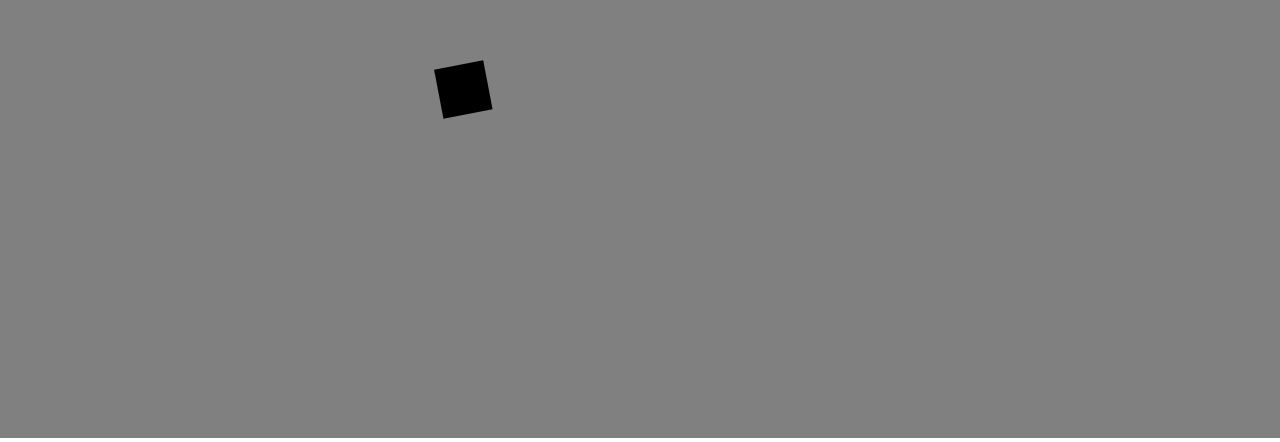
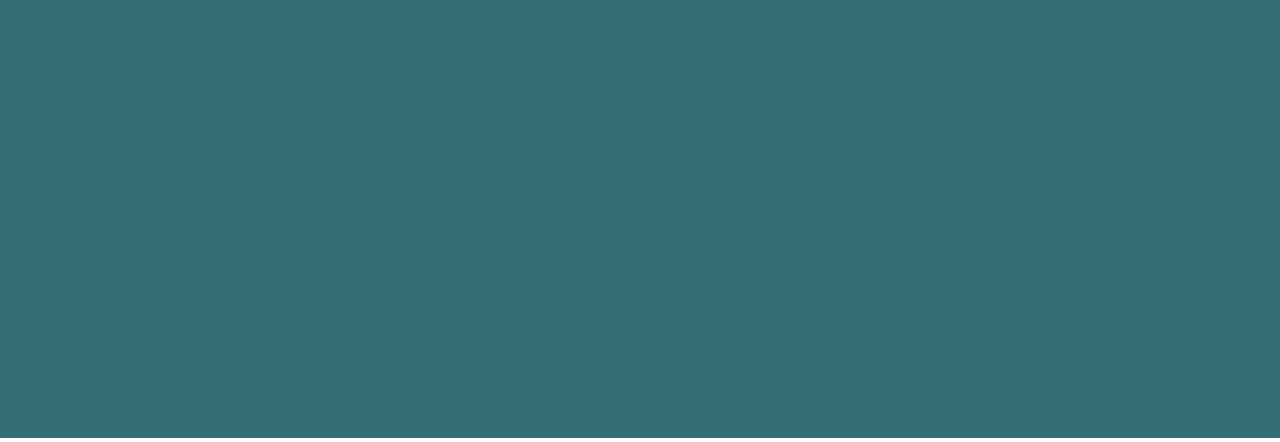
Before and after one commit to Cuppy130/webdash, a website with bundled scripts: page index.html in a window 1280 px wide. Shown: the part 362-804 px from the top of the page. Built offline with nearby package versions, Linux system fonts and the light colour scheme.

Commit message:
restructoring

```diff
--- a/index.html
+++ b/index.html
@@ -12,7 +12,7 @@
     <script src="/generalScripts/jquery.js"></script>
     <script src="/generalScripts/keys.js"></script>
     <!-- scripts -->
+    <script src="./player/main.js"></script>
     <script src="main.js"></script>
-    <script type="module" src="./player/main.js"></script>
 </body>
 </html>
--- a/main.js
+++ /dev/null
@@ -1,9 +0,0 @@
-const ctx = $("#canvas")[0].getContext('2d');
-const canvas = $("#canvas")[0]
-
-canvas.width = window.innerWidth;
-canvas.height = window.innerHeight;
-
-const audioSource = new Audio();
-audioSource.src = "/music/mainLevels/696528.mp3";
-offset = 0;
--- /dev/null
+++ b/main.ts
@@ -0,0 +1,57 @@
+function getCanvas() : any {
+    return document.getElementById('canvas')
+}
+const ctx = getCanvas().getContext('2d');
+getCanvas().width = window.innerWidth;
+getCanvas().height = window.innerHeight;
+
+const keys = new keyHandler;
+
+const audioSource = new Audio;
+audioSource.src = "/music/mainLevels/Dune Boi.mp3";
+audioSource.currentTime = 0 //offset
+
+class obj{
+    x=-1;
+    y=0;
+    w=0;
+    h=0;
+
+    vx=0;
+    vy=0;
+    constructor(x, y, w, h){
+        this.x = x;
+        this.y = y;
+        this.w = w;
+        this.h = h;
+
+        this.vx = 0;
+        this.vy = 0;
+    }
+    update(){
+        this.x+=this.vx;
+        this.y+=this.vy;
+    }
+}
+
+class Player {
+    x = -1;
+    y = 0;
+    xv = .5 + 1/3;
+    yv = 0;
+    update(){
+
+    }
+}
+
+const player = new Player;
+const objects = [
+    new obj(2, 0, 1, 1),
+    new obj(4, 0, 1, 1)
+]
+
+const loop = () => {
+    player.update();
+    objects.forEach((obj) => {obj.update();obj.update()})
+    requestAnimationFrame(loop)
+}
--- /dev/null
+++ b/package.json
@@ -0,0 +1,5 @@
+{
+  "devDependencies": {
+    "@types/jquery": "^3.5.29"
+  }
+}
--- a/player/main.js
+++ /dev/null
@@ -1,184 +0,0 @@
-const scx = window.innerWidth / 2
-const scy = window.innerHeight / 2
-
-class playerSpeed {
-    // Credit:
-    // https://github.com/Rekkonnect/GDAPI/blob/master/GDAPI/GDAPI/Information/GeometryDash/Speeds.cs
-    constructor(){
-        this.slow = 251.16;
-        this.normal = 311.58;
-        this.fast = 387.42;
-        this.faster = 468;
-        this.veryFast = 576;
-    }
-    getSpeed(speed) {
-        switch(speed){
-            case "slow":
-                return this.slow;
-            case "normal":
-                return this.normal;
-            case "fast":
-                return this.fast;
-            case "faster":
-                return this.faster;
-            case "veryFast":
-                return this.veryFast;
-            default:
-                return this.normal;
-        }
-        throw("Invalid speed, bad call.");
-    }
-}
-
-let blockdata = {
-    blocks: [
-        {id: 1, x:15, y:1}, // block
-        {id: 1, x:16, y:1},
-        {id: 2, x:30, y:2, pressed: false} // orb
-    ],
-}
-
-const Player = {
-    x: 0,
-    y: 0,
-    vx: 0,
-    vy: 0,
-    icon: null,
-    speed: "slow"
-}
-
-let zoom = 1
-
-class perFrame {
-    constructor(callback){
-        return setInterval(callback, 1000/60)
-    }
-}
-
-let deltaDate = new Date;
-function delta() {
-    let frameTime = new Date - deltaDate;
-    deltaDate = new Date;
-    return frameTime / 1000;
-}
-
-let offset = {
-    x: scx/1.5,
-    y: scy*2.5
-}
-let cameraOffset = {
-    x: 5,
-    y: 0
-}
-
-
-let rotate = 0
-let isOnFloor = false
-let jumping = true
-let gravity = 3.5
-let maxFall = 2
-let isOnBlock = false
-
-let orbpress = false
-
-$(document).mousedown(()=>{
-    jumping = true
-}).mouseup(()=>{
-    jumping = false
-})
-
-
-let floorHeightA = 0;
-
-const currentAudio = audioSource;
-
-const keys = new keyHandler;
-
-const perframe = new perFrame(()=>{
-    audioSource.play()
-
-    Player.vx = new playerSpeed().getSpeed(Player.speed) / 10
-
-    if((jumping || keys.pressed("Space") || keys.pressed("KeyW") || keys.pressed("ArrowUp")) && isOnFloor ){
-        Player.vy -= 40
-        isOnFloor = false
-    }
-
-
-
-    offset.x -= new playerSpeed().getSpeed(Player.speed) / 10
-
-    if(Player.y+Player.vy/2>floorHeightA){
-        isOnFloor = true
-    }
-
-    if(isOnFloor){
-        Player.vy=0;
-        if (rotate%25>25/2) {
-            rotate-=1
-        }
-        if(rotate%25<25/2) {
-            rotate+=1
-        }
-    } else {
-        Player.vy+=gravity;
-        rotate+=1*(Math.abs(gravity)/gravity);
-    }
-
-    Player.y += Player.vy;
-    Player.x += Player.vx;
-
-    Player.y = Player.y > maxFall ? maxFall : Player.y
-
-    ctx.clearRect(0,0,window.innerWidth,window.innerHeight);
-
-    ctx.save();
-    ctx.scale(.5, .5)
-    ctx.translate(offset.x+Player.x + cameraOffset.x*100, offset.y+Player.y + cameraOffset.y*100)
-    ctx.rotate(rotate * Math.PI /25)
-    ctx.fillRect(-50, -50, 100, 100);
-    ctx.restore();
-    blockdata.blocks.forEach(block => {
-        switch(block.id){
-            case 1:
-                ctx.save()
-                ctx.beginPath()
-                ctx.scale(.5, .5)
-                ctx.translate(offset.x+block.x*100 + cameraOffset.x*100, offset.y-block.y*100 + cameraOffset.y*100)
-                ctx.rect(-50, -50, 100, 100)
-                ctx.stroke()
-                ctx.restore()
-
-                if (block.x -1 < Player.x / 100 && block.x +1 > Player.x / 100 &&
-                    block.y < Player.y / -100 && block.y +1 > Player.y / -100) {
-                    isOnFloor=true
-                    Player.vy = 0
-                    Player.y-=2;
-                }
-                if(block.x -1 > Player.x / 100 && block.x +1 < Player.x / 100){
-                    isOnFloor = false
-                }
-                return;
-            case 2:
-                ctx.save()
-                ctx.beginPath();
-                ctx.scale(.5, .5);
-                ctx.translate(offset.x+block.x*100 + cameraOffset.x*100, offset.y-block.y*100 + cameraOffset.y*100)
-                ctx.arc(0, 0, 25, 0, 360*Math.PI / 180);
-                ctx.stroke();
-                ctx.fill()
-                ctx.restore();
-                if (block.x -1 < Player.x / 100 && block.x +1 > Player.x / 100 &&
-                block.y < Player.y / -100 && block.y +1 > Player.y / -100){
-                    if(jumping){
-                        block.pressed = true
-                        Player.vy = - 40
-                    }
-                }
-
-            default:
-                return 0;
-
-        }
-    });
-});
--- a/style.css
+++ b/style.css
@@ -10,5 +10,5 @@ html {
 #canvas {
     width: 100vw;
     height: 100vh;
-    background: grey;
+    background: rgb(54, 110, 117)
 }
```
Also changed, not shown: .radioactive/index.html (renamed from radioactive/index.html), .radioactive/main.js, .radioactive/player/main.js, 2 other files.
